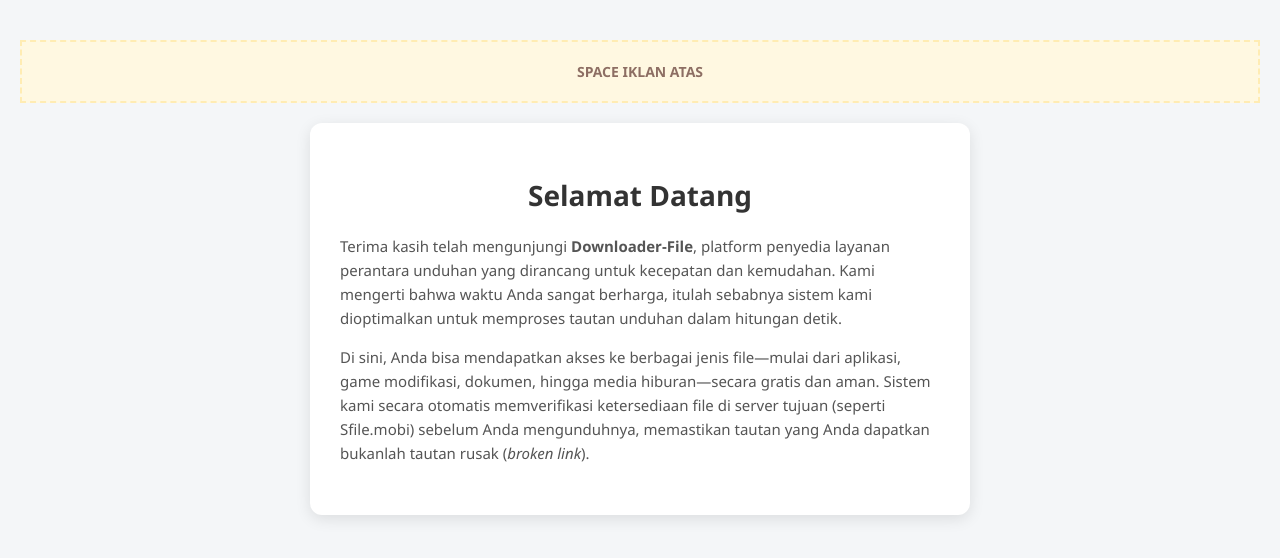
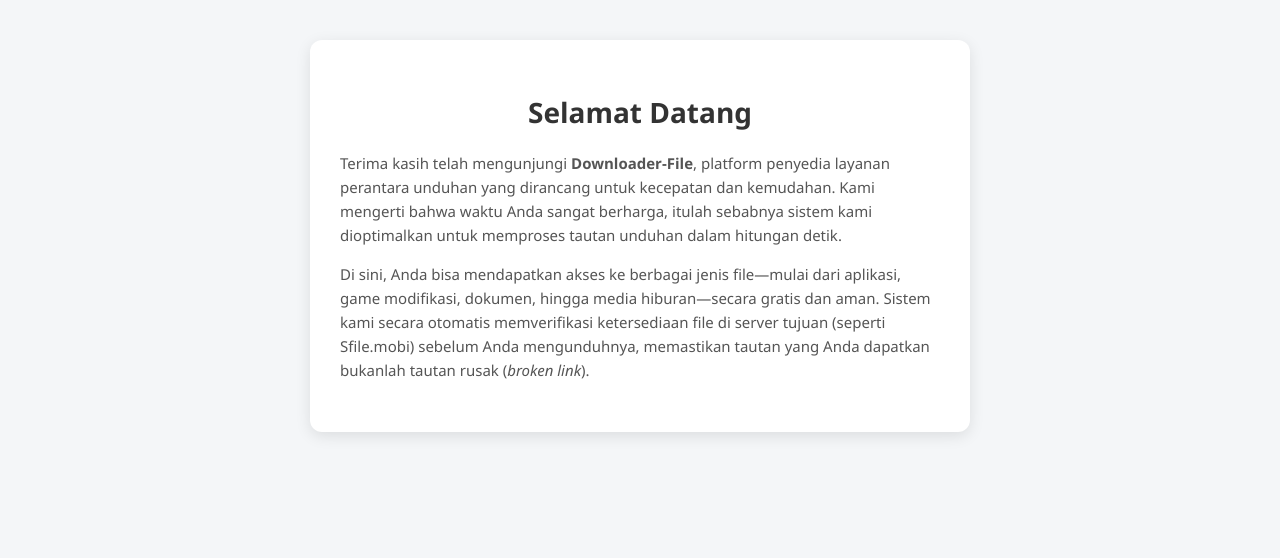
Before and after one commit to vinnsogaharap-max/downloader, a plain HTML site: page index.html in a window 1280 px wide. Drawn offline with Linux system fonts and the light colour scheme.

Commit message:
skdjdjsk

```diff
--- a/index.html
+++ b/index.html
@@ -40,16 +40,6 @@
             color: #555;
             margin-bottom: 20px;
         }
-        /* Style Kotak Iklan */
-        .iklan {
-            background: #fff8e1;
-            color: #8d6e63;
-            padding: 20px;
-            margin: 20px 0;
-            border: 2px dashed #ffecb3;
-            font-weight: bold;
-            font-size: 14px;
-        }
         /* Instruksi Kecil di atas tombol */
         .instruksi {
             margin-top: 20px;
@@ -85,7 +75,6 @@
     </style>
 </head>
 <body>
-    <div class="iklan">SPACE IKLAN ATAS</div>
     <div class="container">
         <h2 id="judul-file">Downloader-File</h2>
         <div class="deskripsi">
```
